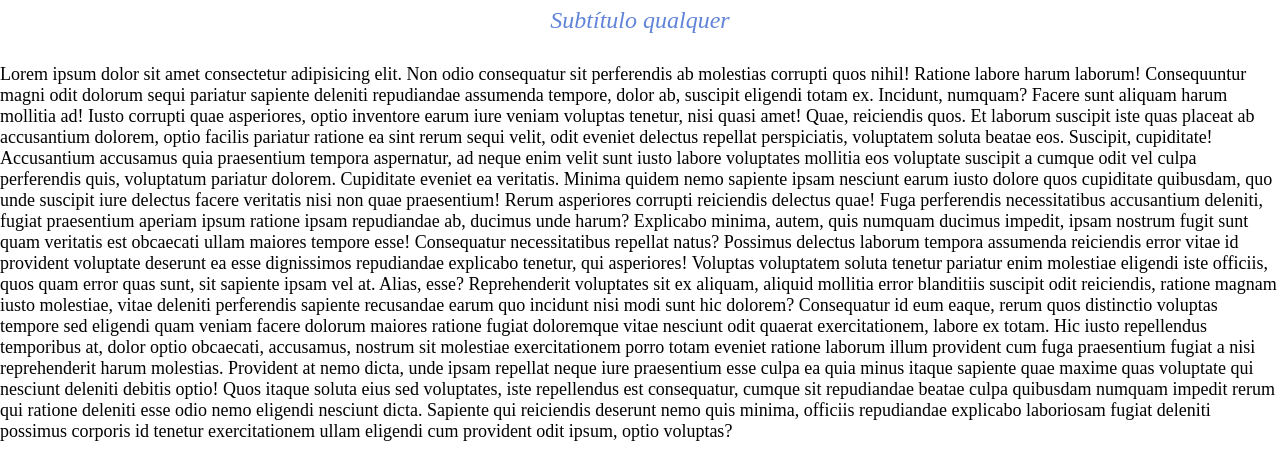
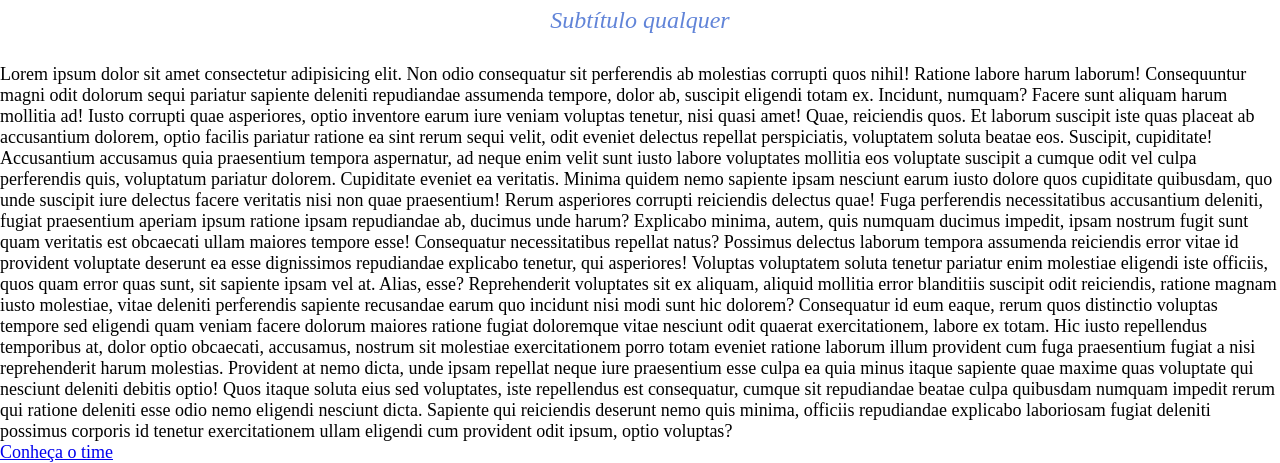
Before and after one commit to maleixorm/ada-css, a plain HTML site: page index.html in a window 1280 px wide. Shown: the part 580-1043 px from the top of the page. Before the commit the page ends 1022 px from the top, so only its background shows below. Drawn offline with Linux system fonts and the light colour scheme.

Commit message:
Criando o hiperlink para a nova página

```diff
--- a/index.html
+++ b/index.html
@@ -46,5 +46,6 @@
         cumque sit repudiandae beatae culpa quibusdam numquam impedit rerum qui ratione deleniti esse odio nemo eligendi nesciunt dicta.
         Sapiente qui reiciendis deserunt nemo quis minima, officiis repudiandae explicabo laboriosam fugiat deleniti possimus corporis id
         tenetur exercitationem ullam eligendi cum provident odit ipsum, optio voluptas?</p>
+    <p><a href="./time.html" target="_blank" rel="noopener noreferrer">Conheça o time</a></p>
 </body>
 </html>
```
